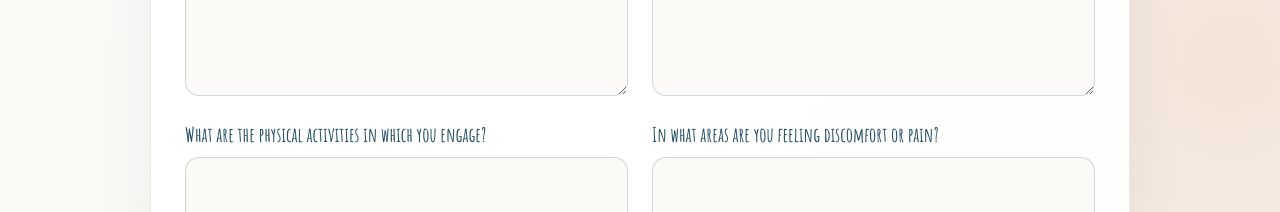
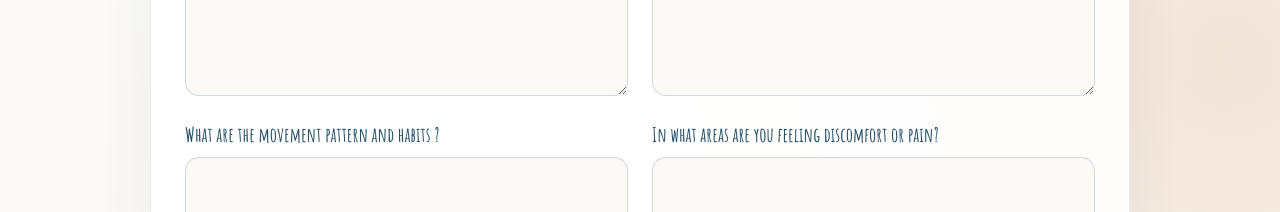
Before and after one commit to StefAltavista/being-body_v2, a Next.js app: page /questionnaire in a window 1280 px wide. Shown: the part 1020-1232 px from the top of the page. Built offline with nearby package versions, Linux system fonts and the light colour scheme; a web font is replaced by a local one.

Commit message:
small layout change

```diff
--- a/src/app/questionnaire/questionnaire.module.css
+++ b/src/app/questionnaire/questionnaire.module.css
@@ -5,8 +5,16 @@
   overflow: hidden;
   padding: 72px 24px 110px;
   background:
-    radial-gradient(circle at 4% 8%, rgba(220, 235, 220, 0.8), transparent 26rem),
-    radial-gradient(circle at 96% 40%, rgba(237, 212, 194, 0.58), transparent 29rem),
+    radial-gradient(
+      circle at 4% 8%,
+      rgba(228, 220, 235, 0.8),
+      transparent 26rem
+    ),
+    radial-gradient(
+      circle at 96% 40%,
+      rgba(237, 212, 194, 0.58),
+      transparent 29rem
+    ),
     linear-gradient(180deg, #fff 0%, #faf8f4 52%, #f5f1ec 100%);
 }
 
--- a/src/components/Form.Questionnaire.tsx
+++ b/src/components/Form.Questionnaire.tsx
@@ -116,10 +116,12 @@ export default function QuestionnaireForm() {
         kind: "error",
         message: "Please review the highlighted fields and try again.",
       });
-      requestAnimationFrame(() => statusRef.current?.scrollIntoView({
-        behavior: "smooth",
-        block: "center",
-      }));
+      requestAnimationFrame(() =>
+        statusRef.current?.scrollIntoView({
+          behavior: "smooth",
+          block: "center",
+        }),
+      );
       return;
     }
 
@@ -259,7 +261,7 @@ export default function QuestionnaireForm() {
           />
           <QuestionnaireField
             field="activities"
-            label="What are the physical activities in which you engage?"
+            label="What are the movement pattern and habits ?"
             value={data.activities}
             error={errors.activities}
             type="textarea"
```
Also changed, not shown: public/img/openGraphsImg.png (renamed from public/img/openGraphsImage.png).
